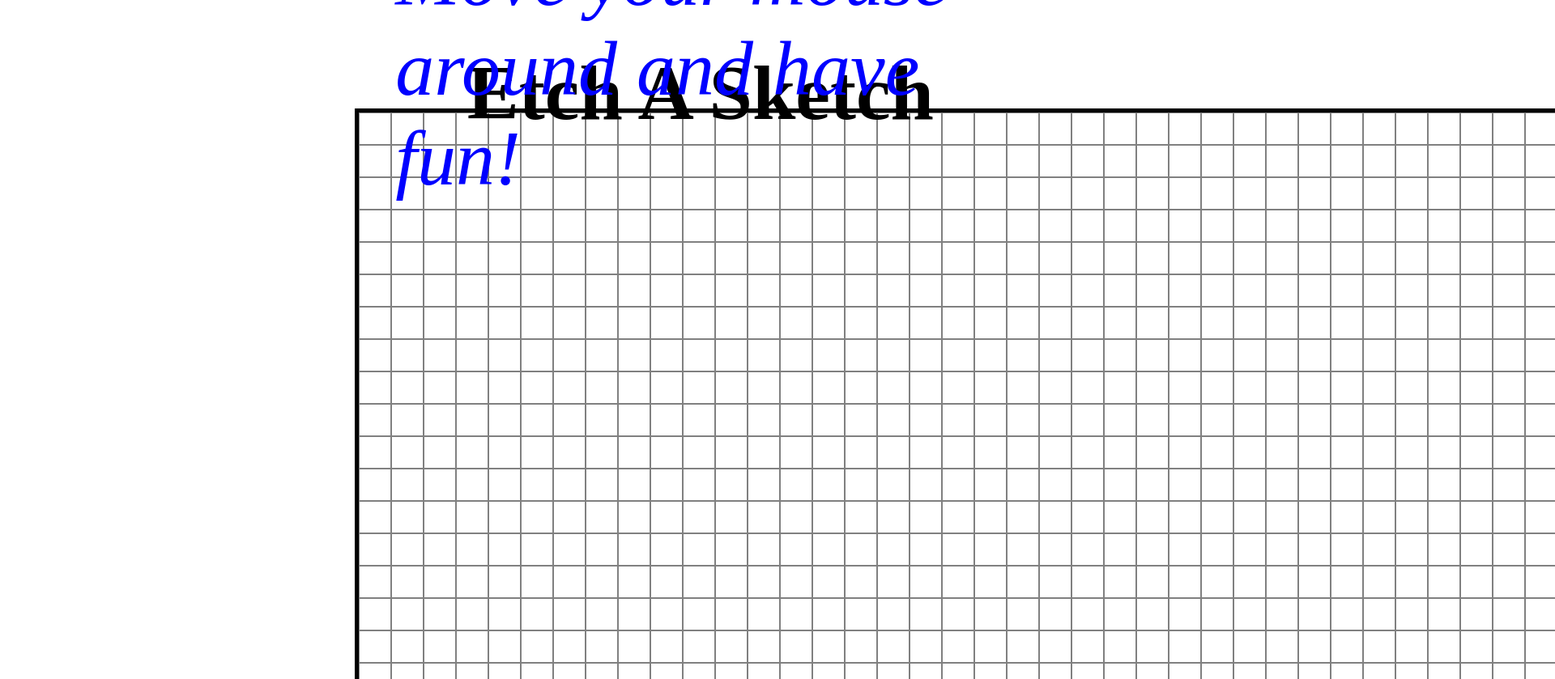
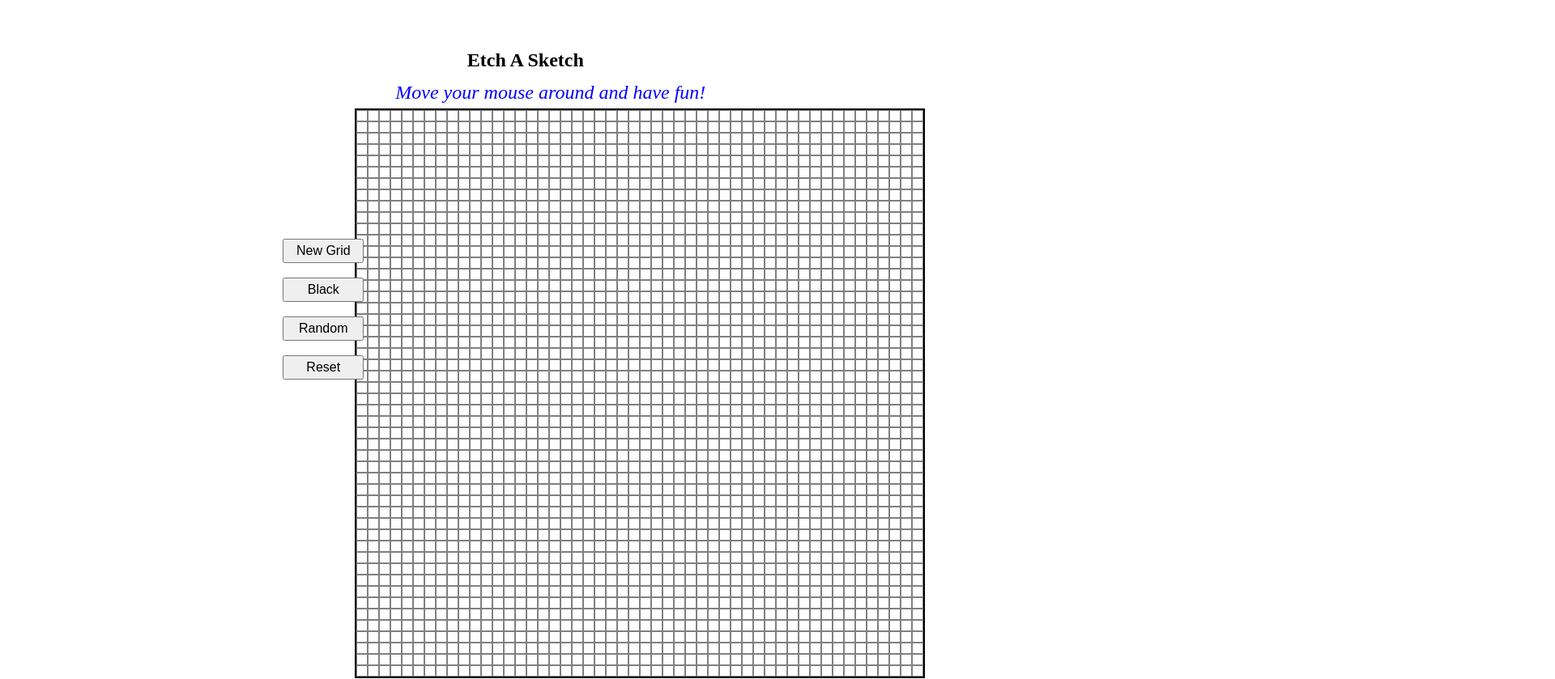
Before and after one commit to Chimaobi-M/odinAssignment, a plain HTML site: page etchAsketch.html in a window 1280 px wide. Shown: the top 839 px of the page at 81% size, 1920 px wide, since content can reach past the window. Drawn offline with Linux system fonts and the light colour scheme.

Commit message:
Correct css properties

```diff
--- a/etchAsketch.css
+++ b/etchAsketch.css
@@ -7,7 +7,7 @@
     position:absolute;
     left:45%;
     bottom:90%;
-    font-size: 600%;
+    font-size: 150%;
 }
 /*forthe write up*/
 #move{
@@ -15,52 +15,52 @@
     left: 38%;
     bottom: 85%;
     font-style: italic;
-    font-size: 600%;
+    font-size: 150%;
     color:blue;
 }
 /*for buttons form, black, random, reset*/
 #form{
     position: absolute;
     left:27%;
-    top:40%;
-    font-size: 300%;
-    width:300px;
-    height:100px;
+    top:30%;
+    font-size: 100%;
+    width:100px;
+    height:30px;
 }
 
 #black{
     position:absolute;
     left:27%;
-    top:45%;
-    font-size: 300%;
-    width:300px;
-    height:100px;
+    top:35%;
+    font-size: 100%;
+    width:100px;
+    height:30px;
 }
 
 #random{
     position:absolute;
     left:27%;
-    top:50%;
-    font-size: 300%;
-    width:300px;
-    height:100px;
+    top:40%;
+    font-size: 100%;
+    width:100px;
+    height:30px;
 }
 
 #reset{
     position:absolute;
     left:27%;
-    top:55%;
-    font-size: 300%;
-    width: 300px;
-    height: 100px;
+    top:45%;
+    font-size: 100%;
+    width: 100px;
+    height: 30px;
 }
 
 #parent{
     margin-left: 30%;
     display: grid;
-    border:5px solid black;
-    width:2000px;
-    height:2000px;
+    border:2px solid black;
+    width:700px;
+    height:700px;
 }
 
 #child1{
```
